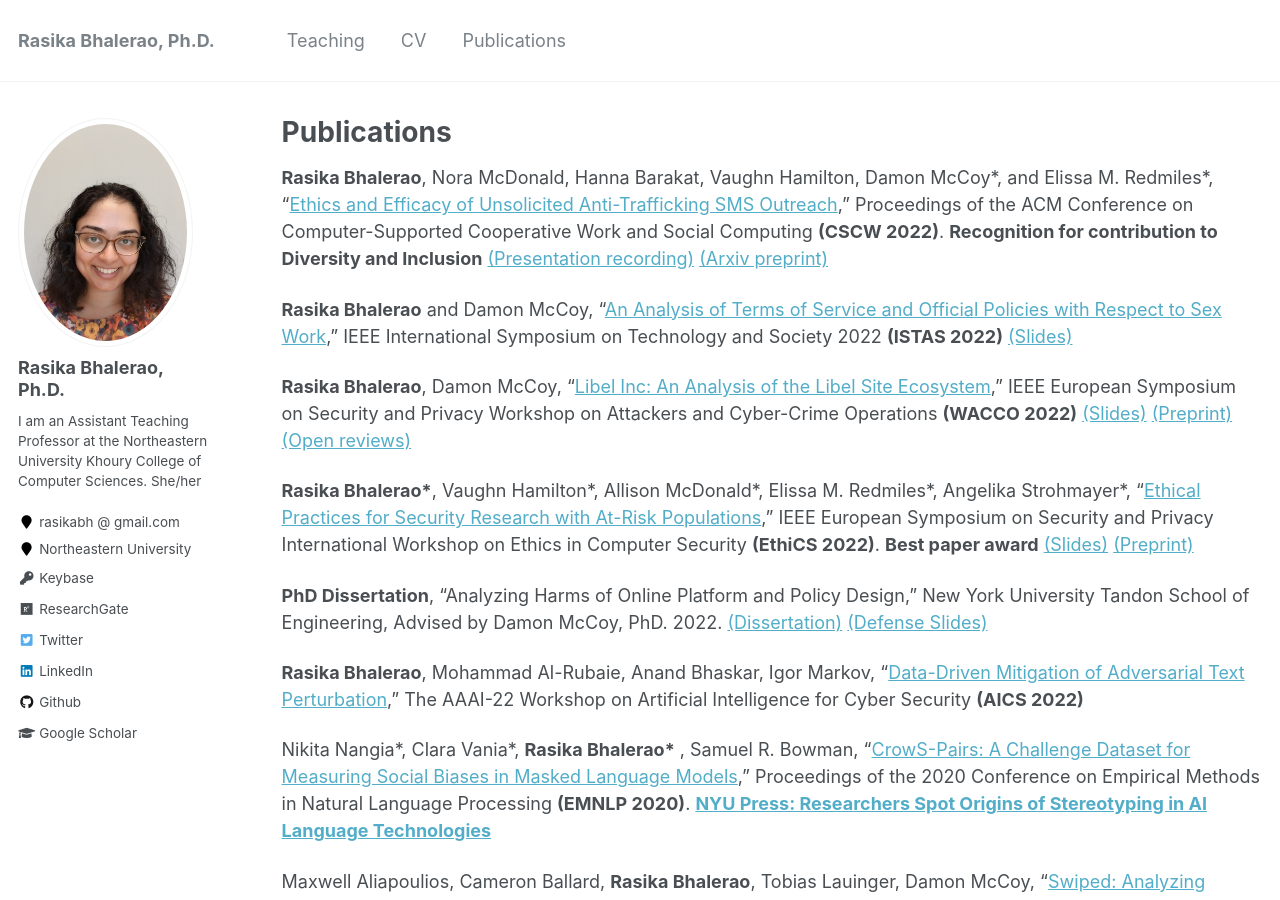
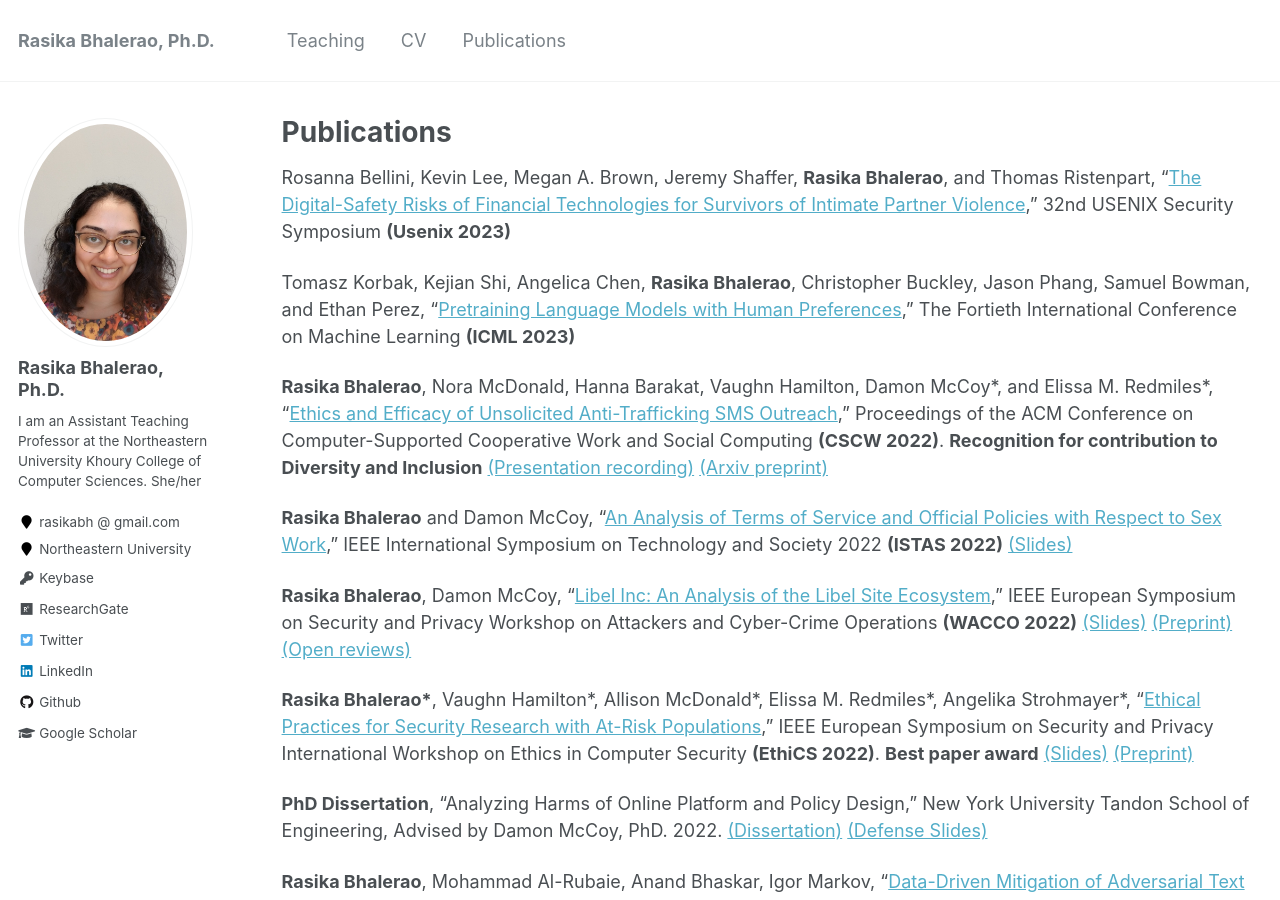
Before and after one commit to rasikabh/rasikabh.github.io, a Jekyll site: the page built from _pages/publications.md, in a window 1280 px wide and 900 px high. Built offline with Jekyll 4.4.1, drawn with Linux system fonts in a browser that asks for light colours.

Commit message:
Update publications.md

```diff
--- a/_pages/publications.md
+++ b/_pages/publications.md
@@ -10,6 +10,12 @@ author_profile: true
 {% endif %}
 
 {% include base_path %}
+
+Rosanna Bellini, Kevin Lee, Megan A. Brown, Jeremy Shaffer, **Rasika Bhalerao**, and Thomas Ristenpart,
+"[The Digital-Safety Risks of Financial Technologies for Survivors of Intimate Partner Violence](https://www.rosiebellini.com/digital-safety/)," 32nd USENIX Security Symposium **(Usenix 2023)**
+
+
+Tomasz Korbak, Kejian Shi, Angelica Chen, **Rasika Bhalerao**, Christopher Buckley, Jason Phang, Samuel Bowman, and Ethan Perez, "[Pretraining Language Models with Human Preferences](https://arxiv.org/abs/2302.08582)," The Fortieth International Conference on Machine Learning **(ICML 2023)**
 
 **Rasika Bhalerao**, Nora McDonald, Hanna Barakat, Vaughn Hamilton, Damon McCoy\*, and Elissa M. Redmiles\*,
 "[Ethics and Efficacy of Unsolicited Anti-Trafficking SMS Outreach](https://dl.acm.org/doi/abs/10.1145/3555083)," Proceedings of the ACM Conference on
```
